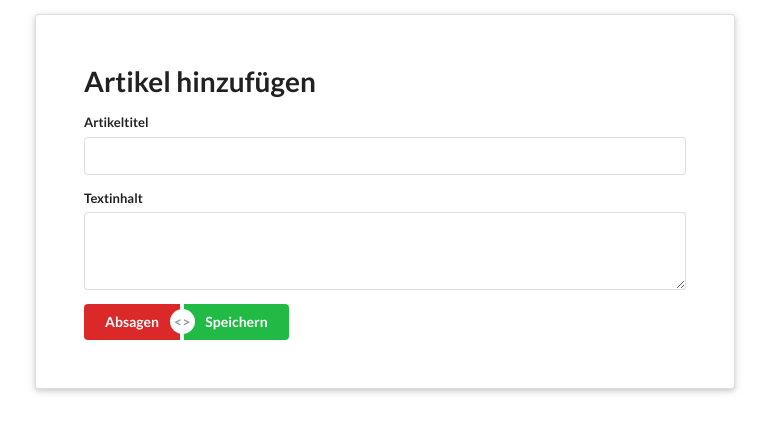
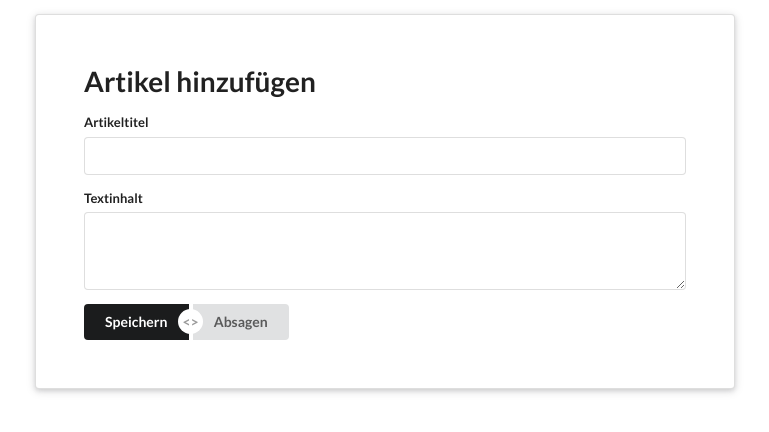
Before and after one commit to saidugurlu/REDUX-einBeitrag-einKommentar, a React (Create React App) app: page /artikeladd in a window 1280 px wide. Shown: the top 432 px of the page, without its empty margins (255-1024 px from the left). Built offline with nearby package versions, Linux system fonts and the light colour scheme; no server answers.

Commit message:
work with navigate + render problem

```diff
--- a/src/AppContext.js
+++ b/src/AppContext.js
@@ -16,7 +16,7 @@ const AppProvider = ({ children }) => {
     })();
   }, []);
   return (
-    <AppContext.Provider value={{ articles }}>{children}</AppContext.Provider>
+    <AppContext.Provider value={{ articles}}>{children}</AppContext.Provider>
   );
 };
 
--- a/src/components/ArtikelForm.js
+++ b/src/components/ArtikelForm.js
@@ -1,17 +1,21 @@
-import { useState } from "react";
+import { useState} from "react";
 import axios from "axios";
+import { useNavigate } from "react-router-dom";
 
 const ArtikelForm = () => {
   const [article, setArticle] = useState({ title: "", content: "" });
+  const navigate = useNavigate();
 
   const onInputChange = (e) =>
     setArticle({ ...article, [e.target.name]: e.target.value });
 
-  const onFormSubmit = async (e) => {
-    e.preventDefault(); // for sicherheit
+  const onFormSubmit = async () => {
+    await axios.post("https://react-yazi-yorum.herokuapp.com/posts", article);
+    setArticle(article);
+    navigate("/")
+  };
 
-    await axios.post("https://react-yazi-yorum.herokuapp.com/posts", article);
-  };
+
 
   return (
     <div className="ui form">
@@ -35,11 +39,11 @@ const ArtikelForm = () => {
       </div>
 
       <div className="ui buttons">
-        <button className="ui red button ">Absagen</button>
-        <div className="or" data-text="<>"></div>
-        <button className="ui positive button" onClick={onFormSubmit}>
+        <button className="ui black button" onClick={onFormSubmit}>
           Speichern
         </button>
+        <div className="or" data-text="<>"></div>
+        <button className="ui button ">Absagen</button>
       </div>
     </div>
   );
--- a/src/components/CommentForm.js
+++ b/src/components/CommentForm.js
@@ -8,8 +8,8 @@ const initialComment = {
 const CommentForm = ({ handleCommentSubmit }) => {
   const [comment, setComment] = useState(initialComment);
 
-  const handleOnChange = (e) => {
-    setComment({ ...comment, [e.target.name]: e.target.value });
+  const handleOnChange = (event) => {
+    setComment({ ...comment, [event.target.name]: event.target.value });
   };
 
   return (
```
Also changed, not shown: src/components/Artikelliste.js (+3 -6 lines).
